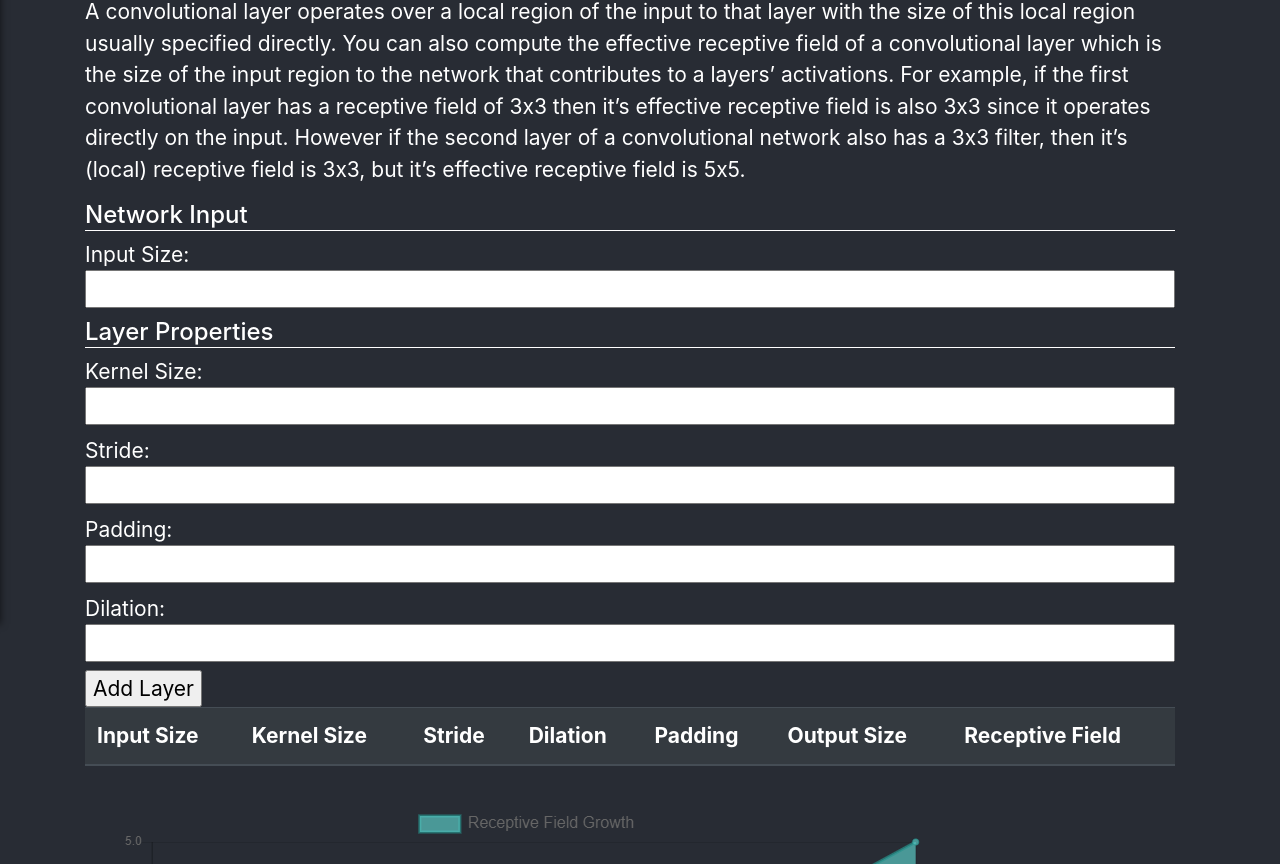
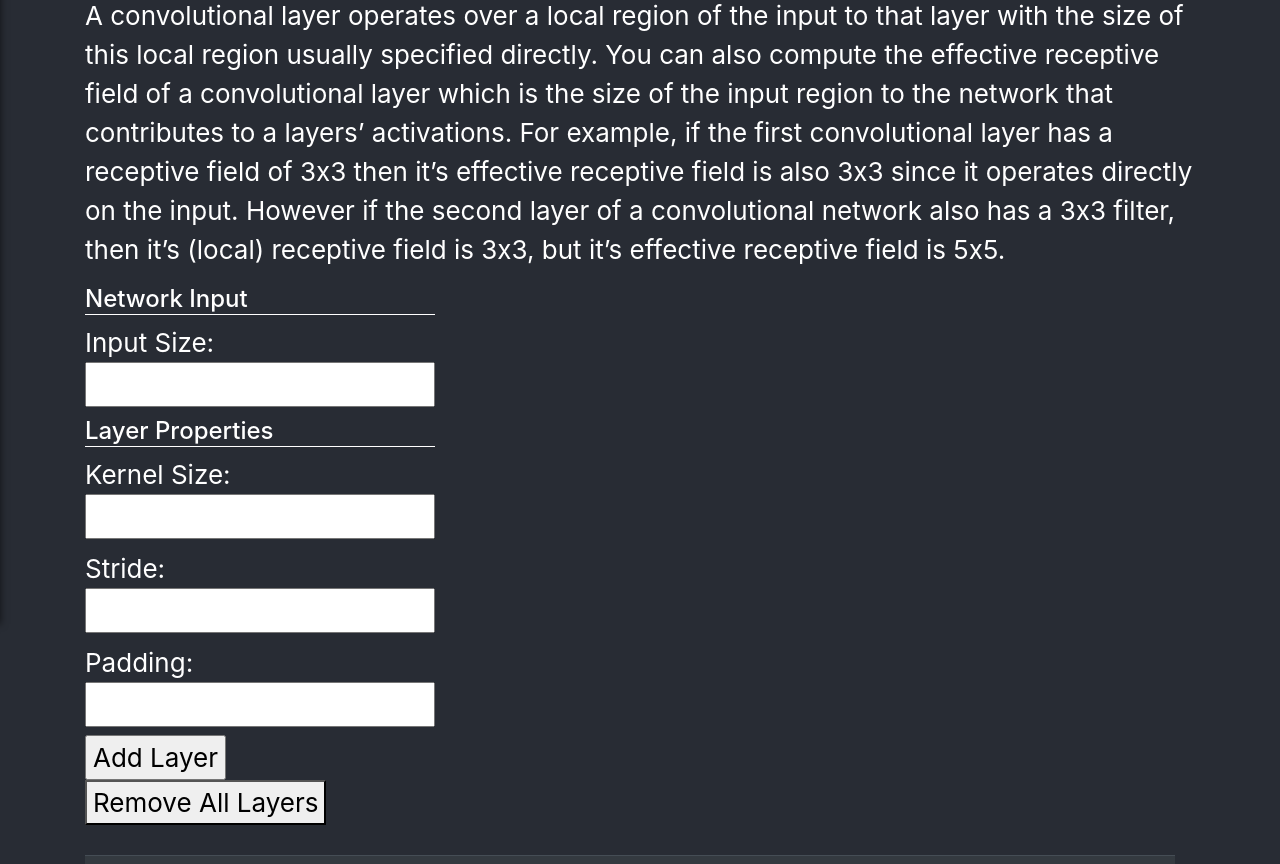
Before and after one commit to s2ataei/react-app, a React (Create React App) app: page /Projects in a window 1280 px wide. Shown: the part 176-1040 px from the top of the page. Built offline with nearby package versions, Linux system fonts and the light colour scheme.

Commit message:
added output size logic and remove all items to receptive field tool

```diff
--- a/src/App.css
+++ b/src/App.css
@@ -16,7 +16,7 @@
   flex-direction: column;
   align-items: center;
   justify-content: center;
-  font-size: calc(5px + 2vmin);
+  font-size: calc(10px + 2vmin);
   color: white;
 }
 
--- a/src/App.js
+++ b/src/App.js
@@ -36,8 +36,8 @@ class App extends Component {
     return (
       <Router>
         <div className="App">
-          <link rel="stylesheet" href="https://cdn.jsdelivr.net/npm/bootstrap@4.5.3/dist/css/bootstrap.min.css" integrity="sha384-TX8t27EcRE3e/ihU7zmQxVncDAy5uIKz4rEkgIXeMed4M0jlfIDPvg6uqKI2xXr2" crossorigin="anonymous">
-          </link>
+        <link rel="stylesheet" href="https://cdn.jsdelivr.net/npm/bootstrap@4.5.3/dist/css/bootstrap.min.css" integrity="sha384-TX8t27EcRE3e/ihU7zmQxVncDAy5uIKz4rEkgIXeMed4M0jlfIDPvg6uqKI2xXr2" crossorigin="anonymous">
+        </link>
           <Navbar hamburgerMenuClickHandler={this.hamburgerMenuToggleClickHandler}/>
           <HamburgerMenu show={this.state.hamburgerMenuOpen} />
           {backdrop}
--- a/src/components/Navbar/Navbar.css
+++ b/src/components/Navbar/Navbar.css
@@ -5,6 +5,7 @@
     width: 100%;
     background: #20232a;
     height: 56px;
+    display: inline-block !important;
 }
 
 .navbar__navigation {
--- a/src/components/ReceptiveFieldTool/Tool.css
+++ b/src/components/ReceptiveFieldTool/Tool.css
@@ -1,7 +1,11 @@
 .user-input {
     margin-bottom: 40px;
     margin-right: 20px;
-  }
+}
+
+.user-input form {
+    max-width: 350px;
+}
 
 .user-input h4{
     border-bottom: 1px solid white;
--- a/src/components/ReceptiveFieldTool/Tool.js
+++ b/src/components/ReceptiveFieldTool/Tool.js
@@ -11,13 +11,14 @@ class NameForm extends React.Component {
           kernelSize: '',
           stride: '',
           padding: '',
-          dilation: '',
           receptiveField: '',
+          outputSize: '',
           items: []
     };
 
       this.handleChange = this.handleChange.bind(this);
       this.handleSubmit = this.handleSubmit.bind(this);
+      this.removeEntries = this.removeEntries.bind(this);
     }
 
     handleChange(event) {
@@ -32,8 +33,8 @@ class NameForm extends React.Component {
 
     handleSubmit(event) {
         let items = [...this.state.items]
-
         let receptiveField;
+        let outputSize;
 
         if (items.length == 0) {
             receptiveField = this.state.stride;
@@ -41,13 +42,15 @@ class NameForm extends React.Component {
             receptiveField = this.state.stride * items[items.length - 1].receptiveField + (this.state.kernelSize - this.state.stride);
         }
 
+        outputSize = Math.floor(((this.state.inputSize - this.state.kernelSize + 2*this.state.padding) / (this.state.stride)) + 1);
+
         items.push({
             inputSize: this.state.inputSize,
             kernelSize: this.state.kernelSize,
             stride: this.state.stride,
             padding: this.state.padding,
-            dilation: this.state.dilation,
             receptiveField,
+            outputSize,
         });
 
         this.setState({
@@ -56,6 +59,20 @@ class NameForm extends React.Component {
 
         event.preventDefault();
     }
+
+    removeEntries (event) {
+        event.preventDefault();
+        this.setState({
+            items: []
+        })
+    }
+
+    removeEntry(event) {
+        this.setState({items: this.state.items.filter(function(item) {
+            return item !== event.target.value
+        })});
+    }
+
 
     render() {
         return (
@@ -79,12 +96,10 @@ class NameForm extends React.Component {
                         Padding:
                         <input name="padding" type="number" value={this.state.padding} onChange={this.handleChange} />
                     </label>
-                    <label className="user-input_form">
-                        Dilation:
-                        <input name="dilation" type="number" value={this.state.dilation} onChange={this.handleChange} />
-                    </label>
                     <input className="submit" type="submit" value="Add Layer" />
                 </form>
+                <button onClick={this.removeEntries}>Remove All Layers</button>
+
                 <Table items={this.state.items} />
             </div>
         );
@@ -97,14 +112,13 @@ class Table extends React.Component {
     render() {
         const items = this.props.items;
         return (
-            <div id="Tasble">
+            <div id="Table">
                 <table class= "table table-dark">
                     <thead>
                         <tr>
                             <th scope="col">Input Size</th>
                             <th scope="col">Kernel Size</th>
                             <th scope="col">Stride</th>
-                            <th scope="col">Dilation</th>
                             <th scope="col">Padding</th>
                             <th scope="col">Output Size</th>
                             <th scope="col">Receptive Field</th>
@@ -117,9 +131,8 @@ class Table extends React.Component {
                                 <td>{item.inputSize}</td>
                                 <td>{item.kernelSize}</td>
                                 <td>{item.stride}</td>
-                                <td>{item.dilation}</td>
                                 <td>{item.padding}</td>
-                                <td>gooz</td>
+                                <td>{item.outputSize}</td>
                                 <td>{item.receptiveField}</td>
                                 </tr>
                             );
```
